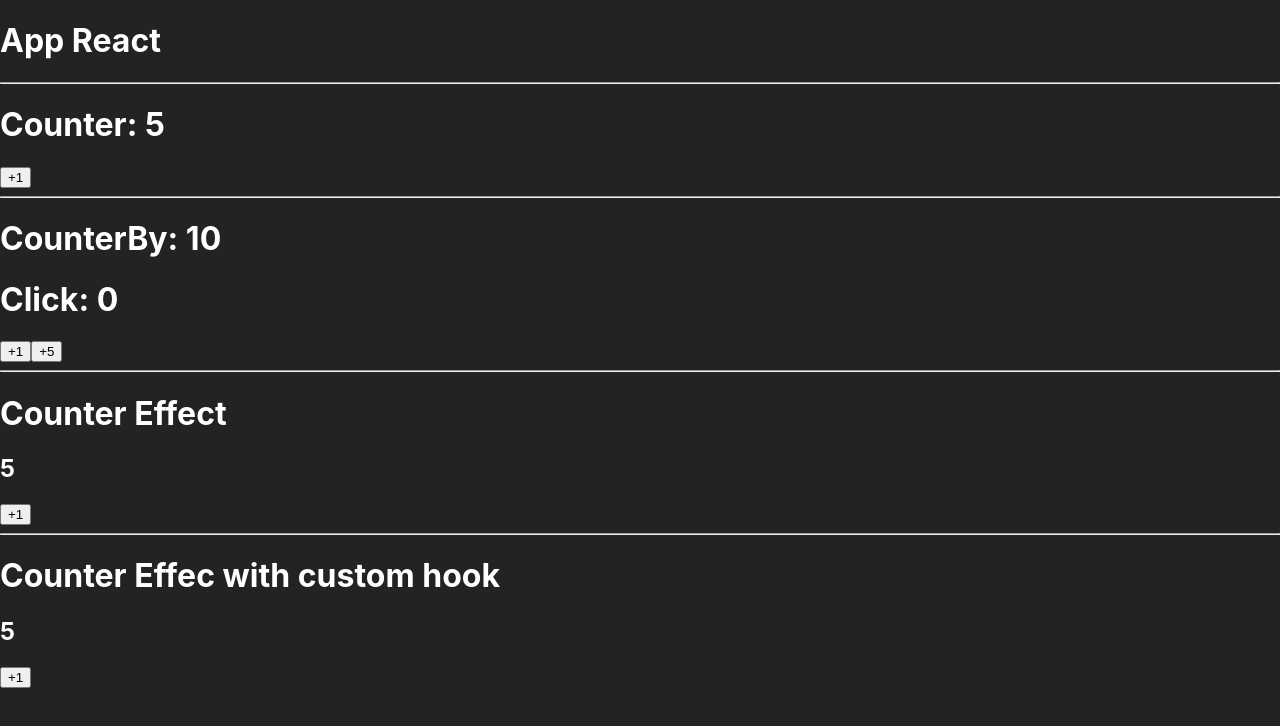
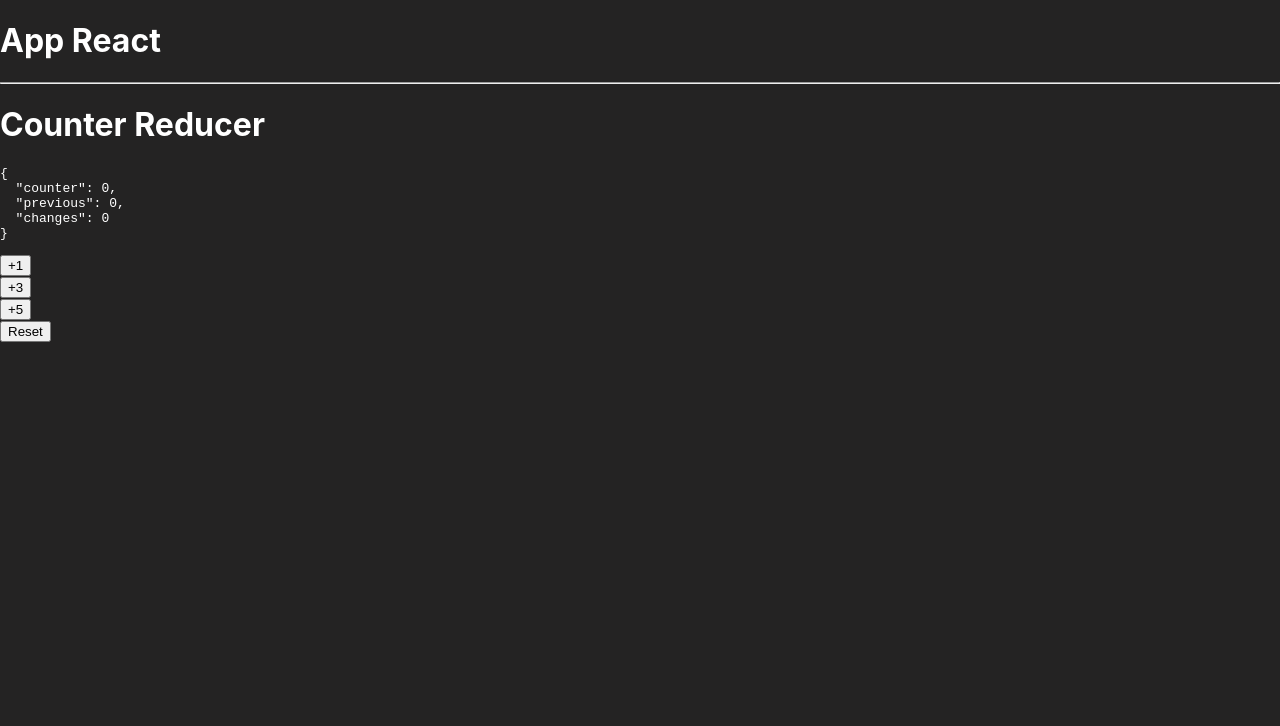
Before and after one commit to adrian1426/ReactTS_App-Counter, a React (Create React App) app: page / in a window 1280 px wide. Shown: the top 726 px of the page. Built offline with nearby package versions, Linux system fonts and the light colour scheme.

Commit message:
userReducer

```diff
--- a/src/App.tsx
+++ b/src/App.tsx
@@ -1,21 +1,11 @@
-import Counter from "./components/Counter";
-import CounterBy from "./components/CounterBy";
-import CounterCustomHook from "./components/CounterCustomHook";
-import CounterEffect from "./components/CounterEffect";
+import CounterReducer from './components/CounterReducer';
 
 function App() {
   return (
     <div>
       <h1>App React</h1>
       <hr />
-
-      <Counter initialValue={5} />
-      <hr />
-      <CounterBy />
-      <hr />
-      <CounterEffect />
-      <hr />
-      <CounterCustomHook />
+      <CounterReducer />
     </div>
   );
 }
--- /dev/null
+++ b/src/components/CounterReducer.tsx
@@ -0,0 +1,77 @@
+import { useReducer } from "react";
+
+interface CounterState {
+  counter: number,
+  previous: number,
+  changes: number
+}
+
+type CounterAction =
+  | { type: 'increaseBy', payload: { value: number } }
+  | { type: 'reset' };
+
+const initialState: CounterState = {
+  counter: 0,
+  previous: 0,
+  changes: 0
+};
+
+const counterReducer = (state: CounterState, action: CounterAction): CounterState => {
+  switch (action.type) {
+    case 'increaseBy':
+      return {
+        counter: state.counter + action.payload.value,
+        previous: state.counter,
+        changes: state.changes + 1
+      };
+    case 'reset':
+      return initialState;
+    default:
+      return state;
+  }
+};
+
+const CounterReducer = () => {
+  const [state, dispatch] = useReducer(counterReducer, initialState);
+
+  const handleClick = (value: number) => {
+    dispatch({ type: 'increaseBy', payload: { value } });
+  };
+
+  const handleReset = () => {
+    dispatch({ type: 'reset' });
+  };
+
+  return (
+    <>
+      <h1>Counter Reducer</h1>
+      <pre>
+        {
+          JSON.stringify(state, null, 2)
+        }
+      </pre>
+
+      <button onClick={() => handleClick(1)}>
+        +1
+      </button>
+
+      <br />
+
+      <button onClick={() => handleClick(3)}>
+        +3
+      </button>
+
+      <br />
+
+      <button onClick={() => handleClick(5)}>
+        +5
+      </button>
+
+      <br />
+
+      <button onClick={handleReset}>Reset</button>
+    </>
+  );
+};
+
+export default CounterReducer;
--- a/src/hooks/useCounter.ts
+++ b/src/hooks/useCounter.ts
@@ -9,12 +9,12 @@ export const useCounter = ({ maxCount }: params) => {
   const [counter, setCounter] = useState(5);
   const refCounter = useRef<HTMLHeadingElement>(null);
 
+  const timeLineRef = useRef(gsap.timeline());
+
   useEffect(() => {
     if (counter <= maxCount) return;
 
-    const timeline = gsap.timeline();
-
-    timeline.to(refCounter.current, { y: -10, ease: 'ease.out' })
+    timeLineRef.current.to(refCounter.current, { y: -10, ease: 'ease.out' })
       .to(refCounter.current, { y: 0, ease: 'bounce.out' });
 
   }, [counter, maxCount]);
```
